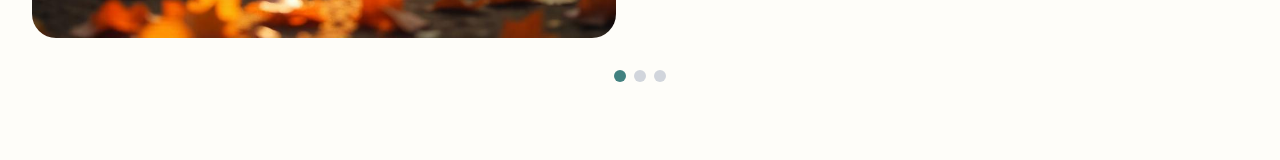
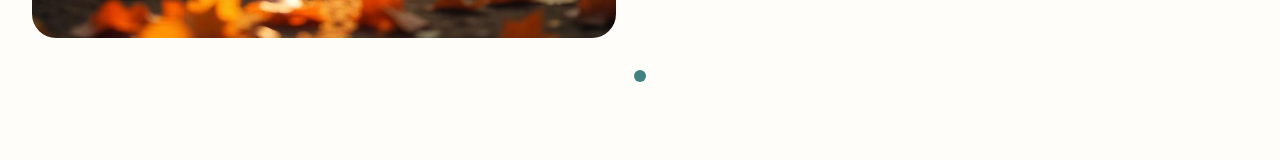
Before and after one commit to redoxfusion/khudischool, a Next.js app: page / in a window 1280 px wide. Shown: the part 3402-3562 px from the top of the page. Built offline with nearby package versions, Linux system fonts and the light colour scheme.

Commit message:
fixed FOOTER layout

```diff
--- a/src/app/(routes)/page.jsx
+++ b/src/app/(routes)/page.jsx
@@ -25,19 +25,6 @@ export default function Home() {
       description: "Celebrate Eid with the Families of Khudi Institute",
       date: "07 March 2025",
       image: "/Students.jpeg",
-    },
-    {
-      title: "Annual Science Fair",
-      description: "Showcasing innovative projects by our talented learners.",
-      date: "15 April 2025",
-      image: "/placeholder.svg?height=400&width=600",
-    },
-    {
-      title: "Community Outreach Day",
-      description:
-        "Join us in serving the local community and making a difference.",
-      date: "20 May 2025",
-      image: "/placeholder.svg?height=400&width=600",
     },
   ];
 
```
